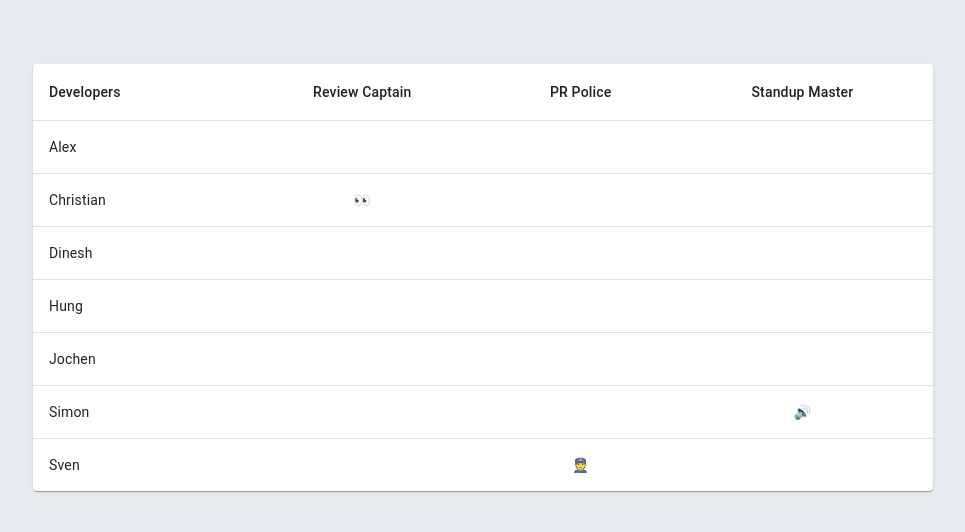
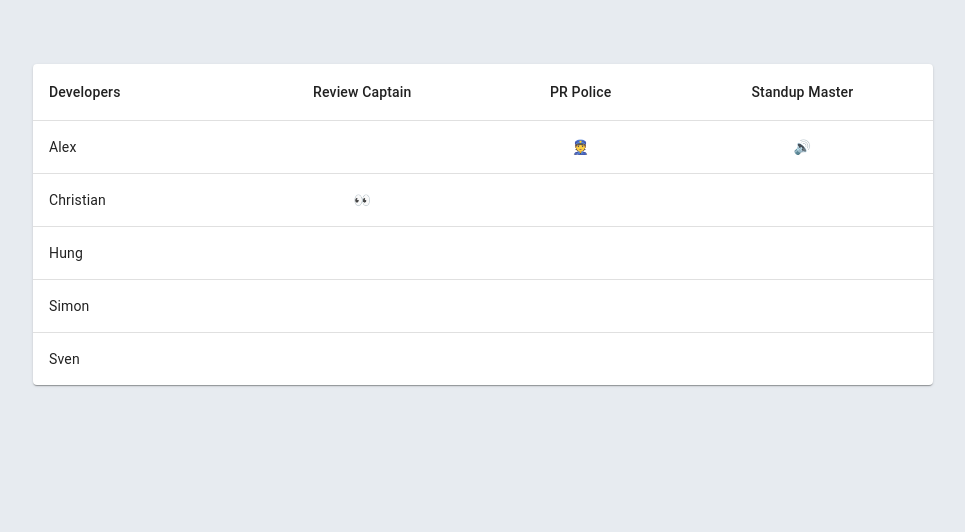
Before and after one commit to kihaki/ecare-calendar, a React (Create React App) app: page / in a window 1280 px wide. Shown: the top 532 px of the page, without its empty margins (157-1122 px from the left). Built offline with nearby package versions, Linux system fonts and the light colour scheme.

Commit message:
Remove Jochen and Dinesh, adjust offsets

```diff
--- a/src/App.js
+++ b/src/App.js
@@ -2,7 +2,8 @@ import React from 'react'
 import './App.css'
 import Developers from './Developers.js'
 
-const devs = ['Alex', 'Christian', 'Dinesh', 'Hung', 'Jochen', /*'Michael',*/ 'Simon', 'Sven']
+const devs = ['Alex', 'Christian', /* 'Dinesh' */, 'Hung', /*'Jochen', 'Michael',*/ 'Simon', 'Sven']
+const inactiveDevs = ['Dinesh', 'Jochen']
 
 function App() {
   return (
--- a/src/Developers.js
+++ b/src/Developers.js
@@ -61,9 +61,9 @@ const PRPoliceEmoji = () => <>{String.fromCodePoint(0x1F46E)}</>
 const StandupMasterEmoji = () => <>{String.fromCodePoint(0x1F50A)}</>
 
 export default function Developers({devs, date}) {
-    const captain = reviewCaptain(date, devs)
+    const captain = reviewCaptain(date, devs, 2)
     const police = prPolice(date, devs, 3)
-    const standup = standupMaster(date, devs, 7)
+    const standup = standupMaster(date, devs, 6)
   return (
     <TableContainer component={Paper}>
       <Table /*</TableContainer>sx={{ minWidth: 650 }}*/ aria-label="simple table">
```
